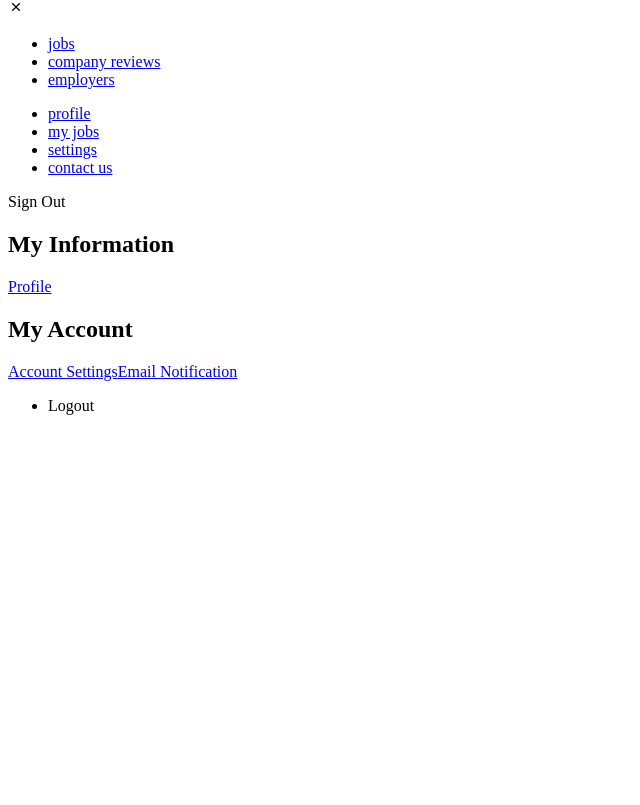
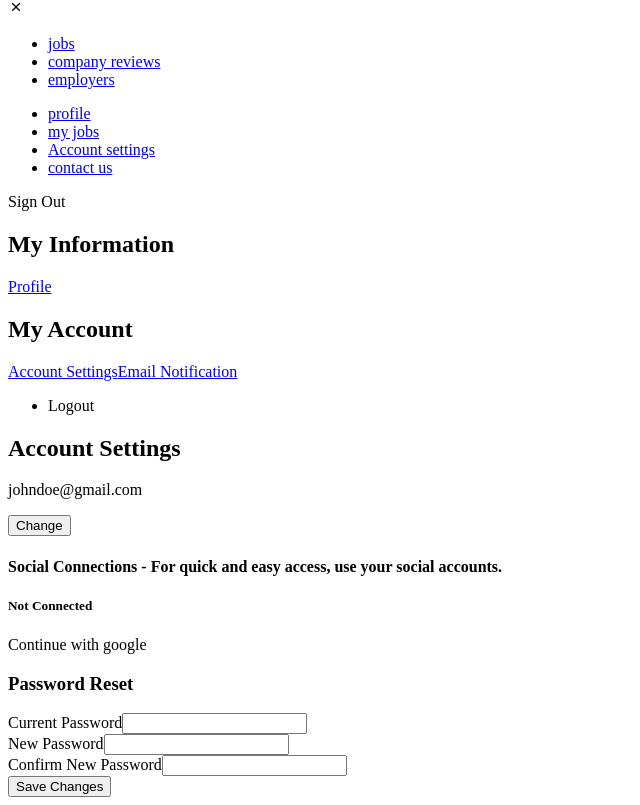
Before and after one commit to tonayam/dynamic-job-finder, a React (Create React App) app: page /account-settings in a window 1280 px wide. Shown: the part 298-1103 px from the top of the page, without its empty margins (0-640 px from the left). Before the commit the page ends 800 px from the top, so only its background shows below. Built offline with nearby package versions, Linux system fonts and the light colour scheme; the HTML template or start-up script is replaced by a standard one.

Commit message:
Account Settings Page added and completed

```diff
--- a/src/data/data.js
+++ b/src/data/data.js
@@ -23,8 +23,8 @@ export const mobileNavLinksBatch2 = [
     link: `/my-jobs`,
   },
   {
-    name: `settings`,
-    link: `/`,
+    name: `Account settings`,
+    link: `/account-settings`,
   },
   {
     name: `contact us`,
--- a/src/pages/Account-Settings/AccountSettings.jsx
+++ b/src/pages/Account-Settings/AccountSettings.jsx
@@ -8,6 +8,53 @@ const AccountSettings = () => {
       <Navbar />
       <main className='account-settings-page'>
         <Sidebar activePage={`account-settings`} />
+        <div className='page-content'>
+          <div className='page-title'>
+            <h2>Account Settings</h2>
+          </div>
+
+          {/* EMAIL */}
+          <div className='email'>
+            <p>johndoe@gmail.com</p>
+            <button className='transparent'>Change</button>
+          </div>
+
+          {/* SOCIAL CONNECTIONS */}
+          <div className='social-connections'>
+            <h4 className='title'>
+              <span>Social Connections</span> - For quick and easy access, use
+              your social accounts.
+            </h4>
+
+            <div className='connect google'>
+              <div className='img'></div>
+              <div className='info'>
+                <h5>Not Connected</h5>
+                <p>Continue with google</p>
+              </div>
+            </div>
+          </div>
+
+          {/* PASSWORD RESET */}
+          <div className='password-reset'>
+            <h3 className='title'>Password Reset</h3>
+            <form action=''>
+              <div className='form-control'>
+                <label htmlFor='current-password'>Current Password</label>
+                <input type='password' id='current-password' />
+              </div>
+              <div className='form-control'>
+                <label htmlFor='new-password'>New Password</label>
+                <input type='password' id='new-password' />
+              </div>
+              <div className='form-control'>
+                <label htmlFor='confirm-password'>Confirm New Password</label>
+                <input type='password' id='confirm-password' />
+              </div>
+              <button className='blue'>Save Changes</button>
+            </form>
+          </div>
+        </div>
       </main>
     </>
   );
--- a/src/pages/Account-Settings/_account-settings.scss
+++ b/src/pages/Account-Settings/_account-settings.scss
@@ -1,3 +1,129 @@
 .account-settings-page {
-    border: 2px solid red;
+    .page-content {
+        margin-top: 3rem;
+        padding: 0 14px;
+
+        .page-title {
+            border-bottom: 1px solid $borderColor;
+            padding-bottom: 0.2rem;
+            margin-bottom: 2rem;
+
+            h2 {
+                font-size: clamp(1.4rem, 3vw, 1.6rem);
+                font-weight: 500;
+            }
+        }
+
+        .email {
+            @include flex(center, flex-start, row);
+            padding: 1rem 0;
+            margin-bottom: 2rem;
+
+            p {
+                margin-right: 0.8rem;
+                font-size: (0.9rem, 2vw, 1.1rem);
+            }
+        }
+
+        .social-connections {
+            padding: 1rem 0;
+            margin-bottom: 2rem;
+
+            h4.title {
+                font-weight: 400;
+                margin-bottom: 1.5rem;
+
+                span {
+                    font-weight: 600;
+                    @include flex(center, center, row);
+                    display: inline-flex;
+                }
+            }
+
+            .connect {
+                @include flex(center, flex-start, row);
+                margin-bottom: 1.5rem;
+
+                .img {
+                    width: 50px;
+                    height: 50px;
+                    border: 2px solid red;
+                    border-radius: 50%;
+                    margin-right: 0.8rem;
+                }
+
+                h5 {
+                    font-weight: 500;
+                    font-size: clamp(1rem, 2vw, 1.1rem);
+                }
+
+                p {
+                    font-size: clamp(0.9rem, 2vw, 1.1rem);
+                    color: blue;
+                    cursor: pointer;
+                }
+            }
+        }
+
+        .password-reset {
+            padding: 1rem 0;
+            margin-bottom: 4.5rem;
+
+            h3.title {
+                margin-bottom: 1rem;
+                font-size: clamp(1.3rem, 2vw, 1.5rem);
+                font-weight: 500;
+            }
+
+            form {
+                .form-control {
+                    margin-bottom: 1.5rem;
+                }
+            }
+        }
+    }
 }
+
+@include for-phone-only {
+    .account-settings-page {
+        .page-content {
+            padding: 0 24px;
+        }
+    }
+}
+
+@include for-tablet-potrait-up {
+    .account-settings-page {
+        .page-content {
+            padding: 0 40px;
+        }
+    }
+}
+
+@include for-tablet-landscape-up {
+    .account-settings-page {
+        .page-content {
+            padding: 0 40px;
+        }
+    }
+}
+
+@include for-desktop-up {
+    .account-settings-page {
+        @include flex(flex-start, space-between, row);
+
+        .page-content {
+            padding: 0 40px;
+            width: 75%;
+            margin-top: 2rem;
+
+            .password-reset {
+                form {
+                    width: 50%;
+                }
+            }
+        }
+    }
+}
+
+@include for-big-desktop-up {}
```
